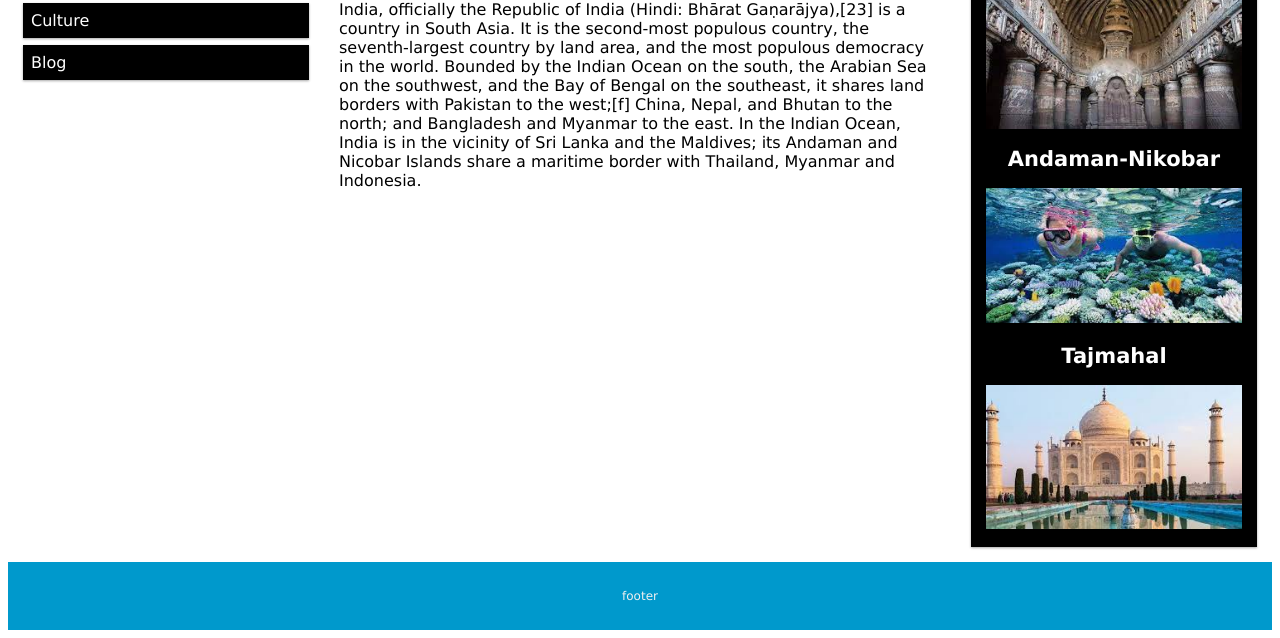
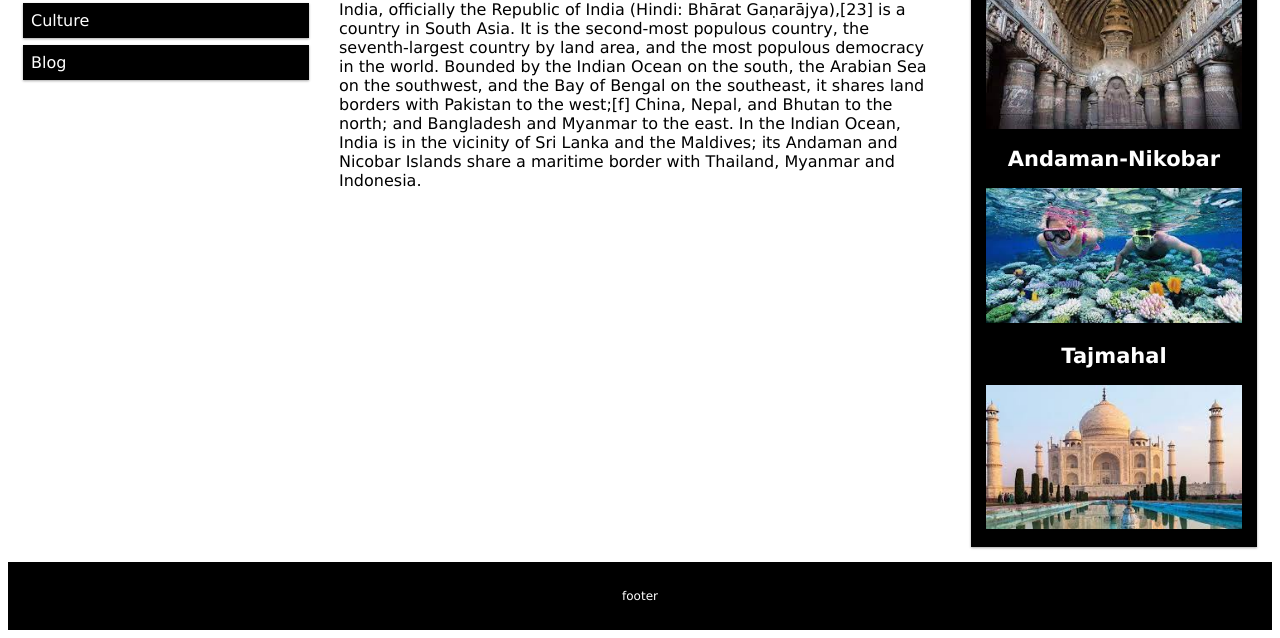
Before and after one commit to pradnya-gawai/Responsive-Layout, a plain HTML site: page index.html in a window 1280 px wide. Shown: the part 215-853 px from the top of the page. Drawn offline with Linux system fonts and the light colour scheme.

Commit message:
styles added

```diff
--- a/styles.css
+++ b/styles.css
@@ -53,8 +53,8 @@ html {
 }
 
 .footer {
-  background-color: #0099cc;
-  color:rgb(240,240,240);
+  background-color:black;
+  color: #ffffff;
   text-align: center;
   font-size: 12px;
   padding: 15px;
```
